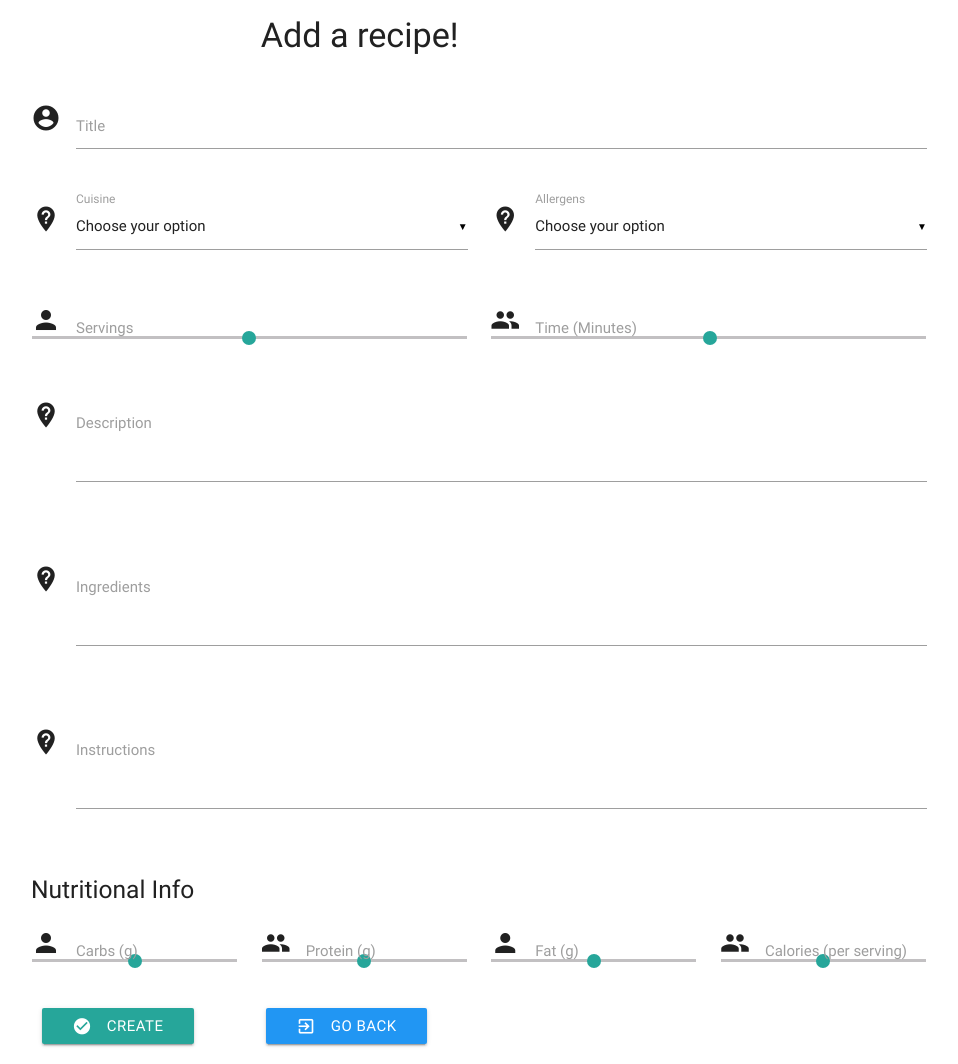
After one commit to Kash1503/data-centric-development, a Flask app: a page that uses templates/base.html in a window 1280 px wide. The commit adds this page. Shown: the whole page, without its empty margins (161-1119 px from the left). Run offline with Flask 2, Linux system fonts and the light colour scheme; data that the repository does not hold is empty; some libraries are stand-ins or nearby versions.

Commit message:
Add unstyled "add recipe" page including form. Add code to app.py to allow users to insert new recipes to the collection

```diff
--- a/app.py
+++ b/app.py
@@ -30,6 +30,17 @@ def login():
 
 def register():
     return render_template('register.html')
+
+
+@app.route('/add_recipe/<username>')
+
+# Render the 'addrecipe.html' template and pass in the username from user.html
+# and pass in the cuisine and allergen collections
+
+def add_recipe(username):
+    return render_template('addrecipe.html', username=username,
+                                            allergens=mongo.db.allergens.find(),
+                                            cuisine=mongo.db.cuisine.find())
 
 
 @app.route('/user_page/<username>')
@@ -85,6 +96,41 @@ def get_user():
         return redirect(url_for('login'))
 
 
+@app.route('/insert_recipe/<username>', methods=['POST'])
+def insert_recipe(username):
+
+# Take data from the add recipe form and
+# create new entry in the recipe collection
+
+    # Take data from the form and add it to a new dict, including default values
+    # such as the views, upvotes and user, then store in a variable
+    new_recipe = {
+
+        'title': request.form.get('title'),
+        'instructions': request.form.get('instructions'),
+        'ingredients': request.form.get('ingredients'),
+        'servings': request.form.get('servings'),
+        'time': request.form.get('time'),
+        'cuisine': request.form.get('cuisine'),
+        'views': 0,
+        'user': username.lower(),
+        'description': request.form.get('description'),
+        'allergen': request.form.get('allergen'),
+        'upvotes': 0,
+        'carbs': request.form.get('carbs'),
+        'protein': request.form.get('protein'),
+        'fat': request.form.get('fat'),
+        'calories': request.form.get('calories'),
+    }
+
+    # Store the collection connection to a variable
+    recipes = mongo.db.recipes
+    # Insert the new recipe into the recipes collection
+    recipes.insert_one(new_recipe)
+    # redirect back to the user page, passing in the username
+    return redirect(url_for('user_page', username=username.lower()))
+
+
 # Get the IP address and PORT number from the os and run the app
 if __name__ == '__main__':
     app.run(host=os.environ.get('IP'),
--- /dev/null
+++ b/templates/addrecipe.html
@@ -0,0 +1,130 @@
+{% extends 'base.html' %} {% block content %}
+
+<div class="row">
+    <div class="col s6 offset-s3">
+        <h4>Add a recipe!</h4>
+    </div>
+</div>
+<div class="row">
+    <form action="{{url_for('insert_recipe', username=username)}}" method="POST" class="col s12">
+        <div class="row">
+            <div class="input-field col s12">
+                <i class="material-icons prefix">account_circle</i>
+                <input required id="title" name="title" type="text" class="validate">
+                <label for="title">Title</label>
+            </div>
+        </div>
+        <div class="row">
+            <div class="input-field col s6">
+                <i class="material-icons prefix">not_listed_location</i>
+                <select required id="cuisine" name="cuisine">
+                    <option value="" disabled selected>Choose your option</option>
+                    {% for c in cuisine %}
+                    <option value="{{c.name.capitalize()}}">{{c.name.capitalize()}}</option>
+                    {% endfor %}
+                </select>
+                <label>Cuisine</label>
+            </div>
+            <div class="input-field col s6">
+                <i class="material-icons prefix">not_listed_location</i>
+                <select required id="allergen" name="allergen">
+                    <option value="" disabled selected>Choose your option</option>
+                    {% for allergen in allergens %}
+                    <option value="{{allergen.name.capitalize()}}">{{allergen.name.capitalize()}}</option>
+                    {% endfor %}
+                </select>
+                <label>Allergens</label>
+            </div>
+        </div>
+        <div class="row">
+            <div class="input-field col s6">
+                <i class="material-icons prefix">person</i>
+                <p class="range-field">
+                    <input type="range" id="servings" name="servings" min="0" max="20" />
+                </p>
+                <label for="servings">Servings</label>
+            </div>
+            <div class="input-field col s6">
+                <i class="material-icons prefix">people</i>
+                <p class="range-field">
+                    <input type="range" id="time" name="time" min="1" max="180" />
+                </p>
+                <label for="time">Time (Minutes)</label>
+            </div>
+        </div>
+        <div class="row">
+            <div class="col s12">
+                <div class="row">
+                    <div class="input-field col s12">
+                        <i class="material-icons prefix">not_listed_location</i>
+                        <textarea required id="description" name="description" class="materialize-textarea"></textarea>
+                        <label for="description">Description</label>
+                    </div>
+                </div>
+            </div>
+        </div>
+        <div class="row">
+            <div class="col s12">
+                <div class="row">
+                    <div class="input-field col s12">
+                        <i class="material-icons prefix">not_listed_location</i>
+                        <textarea required id="ingredients" name="ingredients" class="materialize-textarea"></textarea>
+                        <label for="ingredients">Ingredients</label>
+                    </div>
+                </div>
+            </div>
+        </div>
+        <div class="row">
+            <div class="col s12">
+                <div class="row">
+                    <div class="input-field col s12">
+                        <i class="material-icons prefix">not_listed_location</i>
+                        <textarea required id="instructions" name="instructions" class="materialize-textarea"></textarea>
+                        <label for="instructions">Instructions</label>
+                    </div>
+                </div>
+            </div>
+        </div>
+        <h5>Nutritional Info</h5>
+        <div class="row">
+            <div class="input-field col s3">
+                <i class="material-icons prefix">person</i>
+                <p class="range-field">
+                    <input type="range" id="carbs" name="carbs" min="0" max="200" />
+                </p>
+                <label for="carbs">Carbs (g)</label>
+            </div>
+            <div class="input-field col s3">
+                <i class="material-icons prefix">people</i>
+                <p class="range-field">
+                    <input type="range" id="protein" name="protein" min="0" max="200" />
+                </p>
+                <label for="time">Protein (g)</label>
+            </div>
+            <div class="input-field col s3">
+                <i class="material-icons prefix">person</i>
+                <p class="range-field">
+                    <input type="range" id="fat" name="fat" min="0" max="200" />
+                </p>
+                <label for="fat">Fat (g)</label>
+            </div>
+            <div class="input-field col s3">
+                <i class="material-icons prefix">people</i>
+                <p class="range-field">
+                    <input type="range" id="calories" name="calories" min="0" max="1000" />
+                </p>
+                <label for="calories">Calories (per serving)</label>
+            </div>
+        </div>
+        <div class="col s3">
+            <button class="waves-effect waves-light btn" type="submit" name="action">Create
+                    <i class="material-icons left">check_circle</i>
+                </button>
+        </div>
+        <div class="col s3">
+            <a href="{{url_for('user_page', username=username)}}" class="waves-effect waves-light btn blue"><i class="material-icons left">exit_to_app</i>Go back</a>
+        </div>
+    </form>
+</div>
+
+{% endblock %}
--- a/templates/base.html
+++ b/templates/base.html
@@ -18,15 +18,20 @@
 <body>
     <!--Container for the block content-->
     <div class="container">
-    <!--Content from other templates will go here-->
-    {% block content %} {% endblock %}
+        <!--Content from other templates will go here-->
+        {% block content %} {% endblock %}
     </div>
 
     <!--Initialise jQuery 3.2.1-->
     <script type="text/javascript" src="https://code.jquery.com/jquery-3.2.1.min.js"></script>
     <!--Materialize js 0.100.2 call-->
     <script src="https://cdnjs.cloudflare.com/ajax/libs/materialize/0.100.2/js/materialize.min.js"></script>
-
+    <!--Initialisation scripts-->
+    <script type="text/javascript">
+        $(document).ready(function() {
+            $('select').material_select();
+        });
+    </script>
 </body>
 
 </html>
--- a/templates/user.html
+++ b/templates/user.html
@@ -10,9 +10,9 @@
         <div>
             Hi {{user_data.firstname.capitalize()}}<br> Your recipes: {{recipes.count()}}
         </div>
-        <a class="waves-effect waves-light btn"><i class="material-icons left">add_circle_outline</i>New Recipe</a>
+        <a href="{{url_for('add_recipe', username=user_data.username.lower())}}" class="waves-effect waves-light btn">
+            <i class="material-icons left">add_circle_outline</i>New Recipe</a>
     </div>
-
     <div class="col s8">
         <div class="collection">
             {% for recipe in recipes %}
```
